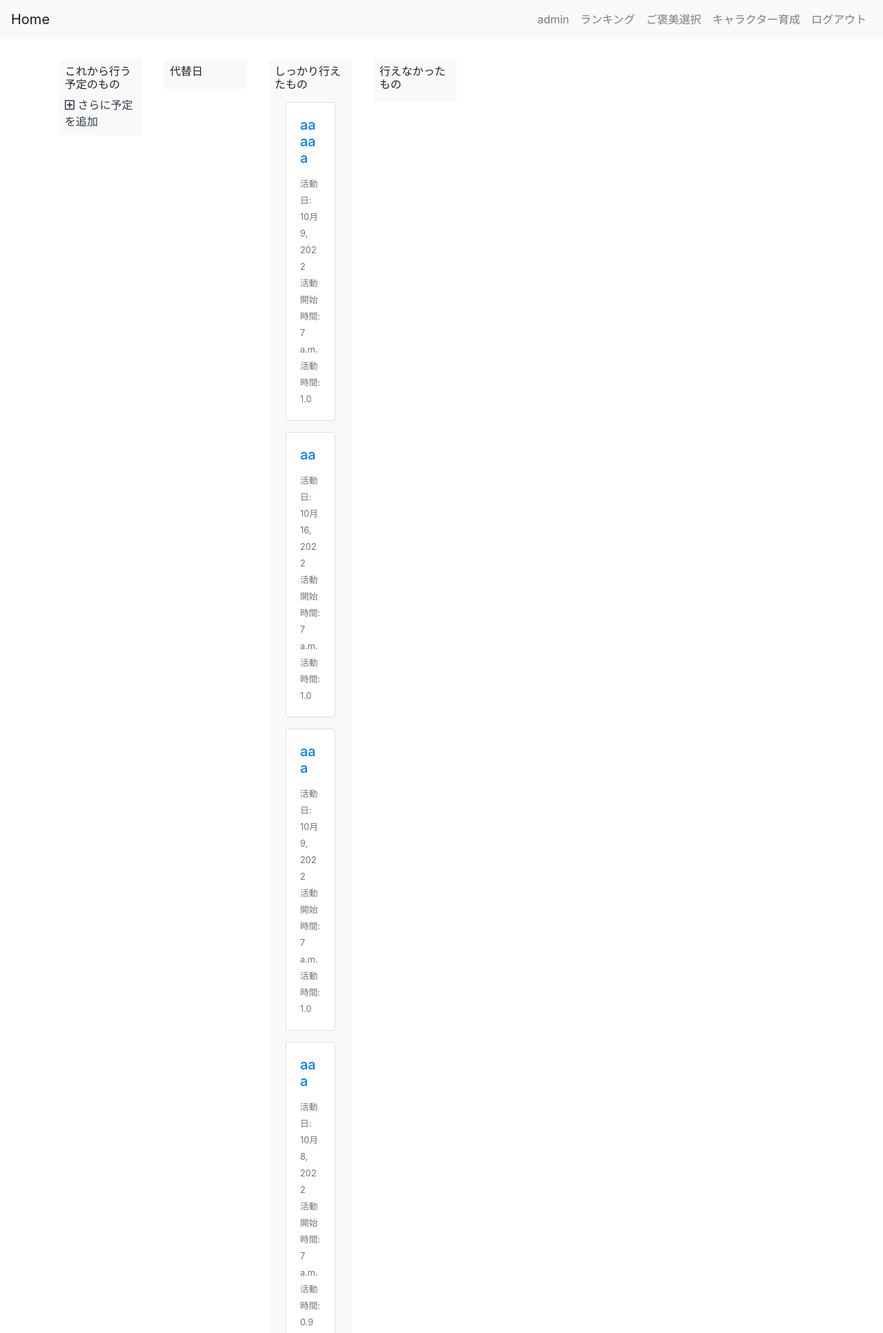
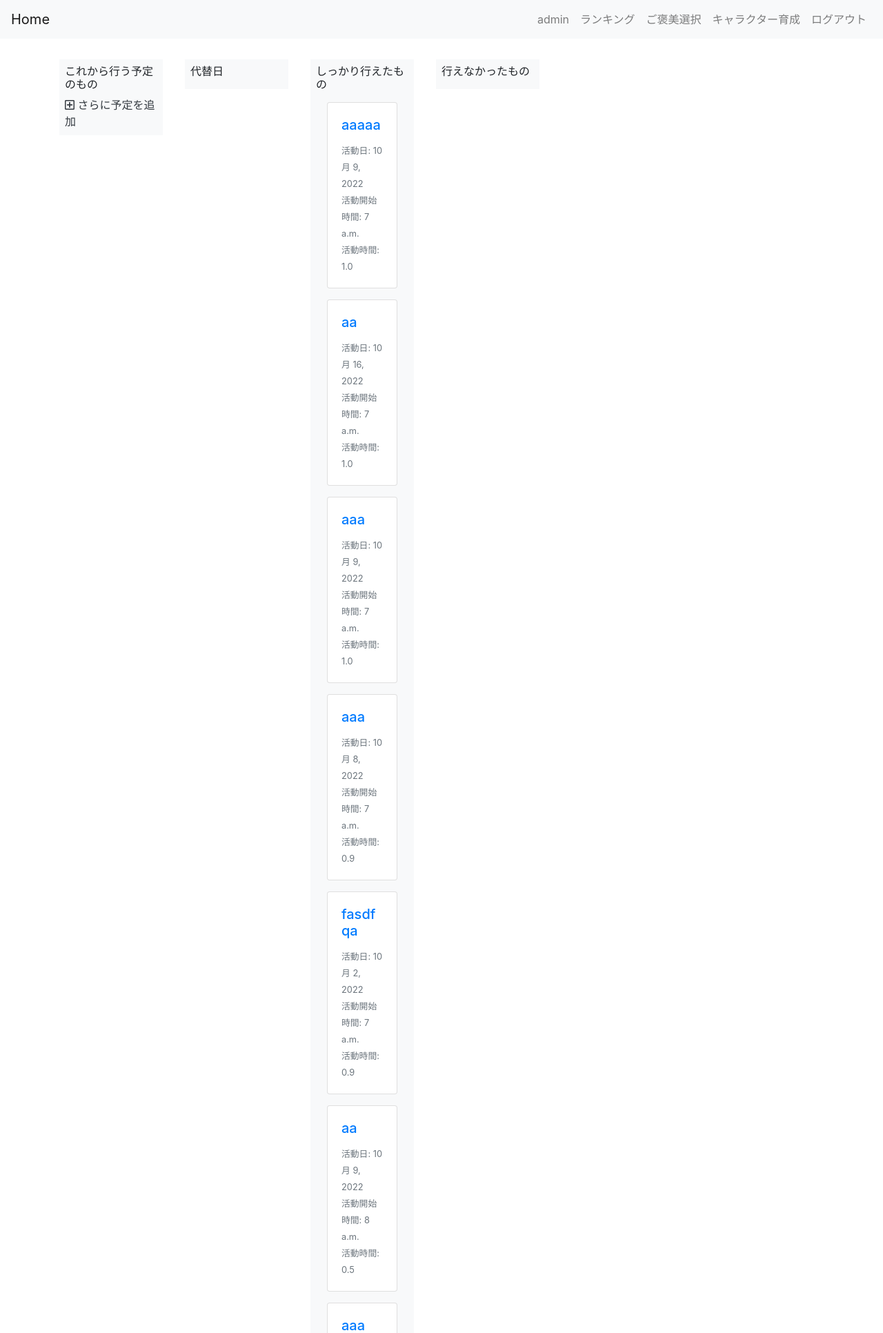
Before and after one commit to takumi1923/exercise_management, a Django app: page /activity/home/ in a window 1280 px wide. Shown: the top 1932 px of the page at 69% size. Run offline with Django 3.2, Linux system fonts and the light colour scheme; a user stored in the database is signed in; data comes from the database, SQL or seed files in the repository; some libraries are stand-ins or nearby versions.

Commit message:
hukhautakg

```diff
--- a/activity/templates/kanban/home.html
+++ b/activity/templates/kanban/home.html
@@ -11,7 +11,7 @@ body { padding-top: 70px; }
   <div class="row flex-nowrap">
 
     {% for list in list_list %}
-    <div class="bg-light m-3 p-2 " style="width: 120px; height: 75%">
+    <div class="bg-light m-3 p-2 " style="width: 150px; height: 100%">
       <h6 class = "mozi">{{ list.title }}</h6>
       {% if list.title == "これから行う予定のもの" %}
       {% for card in list.card_set.all %}
```
